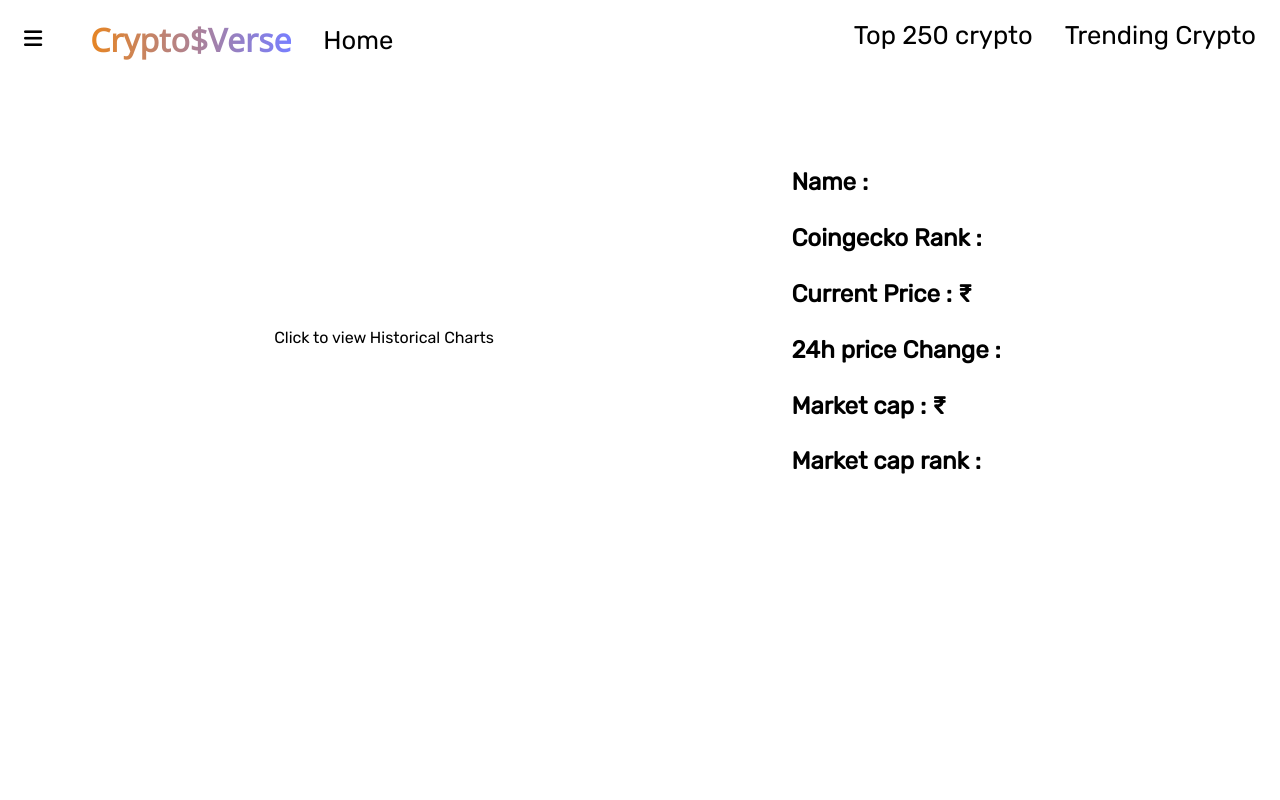
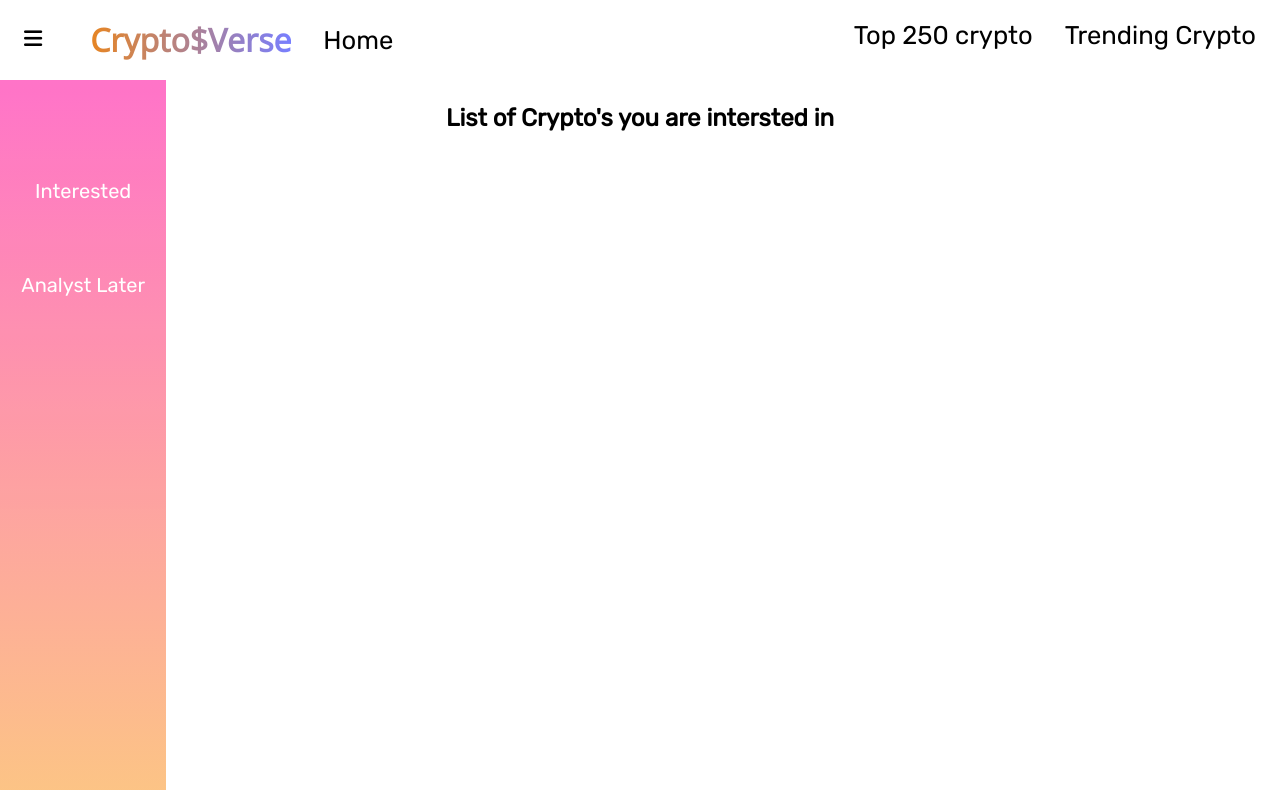
Before and after one commit to nidhish-srivastava/CryptoVerse, a React (Vite) app: page /interested in a window 1280 px wide. Both pictures are taken after a click on the element 33 px from the left and 40 px from the top of the page. Built offline with nearby package versions, Linux system fonts and the light colour scheme; no server answers.

Commit message:
Created logic for interested component

```diff
--- a/src/App.tsx
+++ b/src/App.tsx
@@ -10,16 +10,22 @@ import Header from './components/Header'
 import HistoricalChart from './components/HistoricalChart'
 import {useState} from 'react'
 import Home from './components/Home'
+import Interested from './components/Interested'
+import AnalyseLater from './components/AnalyseLater'
+import { apiDataType } from './components/MainPage'
 
 function App() {
   const [toggleState,setToggleState]=  useState(false)
+  const [interestedCrypto,setInterestedCrypto] = useState<apiDataType[]>([])
 
   return (
     <BrowserRouter>
-    <Header setToggleState = {setToggleState} />
+    <Header setToggleState = {setToggleState} toggleState = {toggleState} />
     <Routes>
-      <Route path='/' element = {<Home toggleState = {toggleState} />} />
-      <Route path='/top-250' element = {<MainPage/>} />
+      <Route path='/interested' element = {<Interested interestedCrypto = {interestedCrypto} />} />
+      <Route path='/analyse-later' element = {<AnalyseLater/>} />
+      <Route path='/' element = {<Home/>} />
+      <Route path='/top-250' element = {<MainPage setInterestedCrypto = {setInterestedCrypto} />} />
       <Route path='/trending-crypto' element = {<Trending/>} />
       <Route path='/:id' element = {<GetSingleCoin/>} />
       <Route path='/:id/historical-chart' element = {<HistoricalChart/>} />
--- /dev/null
+++ b/src/components/AnalyseLater.tsx
@@ -0,0 +1,8 @@
+
+function AnalyseLater() {
+  return (
+    <div>AnalyseLater</div>
+  )
+}
+
+export default AnalyseLater
--- a/src/components/Header.tsx
+++ b/src/components/Header.tsx
@@ -1,14 +1,17 @@
 import React from 'react'
 import { Link } from 'react-router-dom'
+import Sidebar from './Sidebar'
 
 type HeaderPropTypes = {
   setToggleState : React.Dispatch<React.SetStateAction<boolean>>
+  toggleState : boolean
 }
 
-function Header({setToggleState} : HeaderPropTypes) {
+function Header({setToggleState,toggleState} : HeaderPropTypes) {
   return (
     <React.Fragment>
         <header className='navBar'>
+          {toggleState && <Sidebar/>}
           <div className="left-side">
             <span className="hamburger" onClick={()=>setToggleState(e=>!e)} >
             <i className="fa-solid fa-bars"></i>
--- a/src/components/Home.tsx
+++ b/src/components/Home.tsx
@@ -1,14 +1,10 @@
 import a from '../assets/1_wNsTGHUyuKHpqY9DrZDFYQ.webp'
-import Sidebar from './Sidebar'
 
-type HomePropTypes = {
-  toggleState : boolean
-}
 
-function Home({toggleState} : HomePropTypes) {
+function Home() {
   return (
-    <div className="page-container" style={toggleState ? {padding : "0 2rem 0 0"} : {padding : "2rem"}}>
-      {toggleState && <Sidebar/>}
+    <div className="page-container">
+    {/* <div className="page-container" style={toggleState ? {padding : "0 2rem 0 0"} : {padding : "2rem"}}> */}
         <div className="page-description">
         <h1 className="home-page-heading">CryptoVerse: Unleash the Power of Crypto Insights!</h1>
         <p>
--- /dev/null
+++ b/src/components/Interested.tsx
@@ -0,0 +1,33 @@
+import { Link } from "react-router-dom"
+import { apiDataType } from "./MainPage"
+
+type InterestedPropTypes = {
+  interestedCrypto : apiDataType[]
+}
+
+
+function Interested({interestedCrypto} :InterestedPropTypes ) {
+  return (
+    <div>
+      <h2 style={{textAlign : "center"}}>List of Crypto's you are intersted in</h2>
+      {interestedCrypto.map(e=>{
+        return(
+          <Link to={`/${e.id}`}>
+         <div className="card">
+         <img src={e.image} alt="" width="100px" />
+        <div className="details">
+          <h2>{e.name}</h2>
+          <h3>Current Price:₹{e.current_price}</h3>
+        </div>
+        </div>
+          </Link>
+
+        )
+      }
+
+      )
+}
+</div>
+  )
+}
+export default Interested
--- a/src/components/MainPage.tsx
+++ b/src/components/MainPage.tsx
@@ -1,47 +1,54 @@
-import React, { useState , useEffect } from 'react'
-import { Link, useNavigate } from 'react-router-dom'
-import axios from 'axios'
-import Modal from './Modal'
+import React, { useState, useEffect } from "react";
+import { Link, useNavigate } from "react-router-dom";
+import axios from "axios";
+import Modal from "./Modal";
 
 export type apiDataType = {
-  image : string
-  name : string
-  id : string
-  current_price : number
-  price_change_24h : string
-  market_cap_rank : number
-  hover ?: boolean
-}
+  image: string;
+  name: string;
+  id: string;
+  current_price: number;
+  price_change_24h: string;
+  market_cap_rank: number;
+  hover?: boolean;
+};
 
-function MainPage() {
-  const [searchInput,setSearchInput] = useState("")
-  const [apiData,setApiData] = useState<apiDataType[]>([])
+type MainPagePropTypes = {
+  setInterestedCrypto: React.Dispatch<React.SetStateAction<apiDataType[]>>;
+};
+
+function MainPage({ setInterestedCrypto }: MainPagePropTypes) {
+  const [searchInput, setSearchInput] = useState("");
+  const [apiData, setApiData] = useState<apiDataType[]>([]);
   const [pageNumber, setPageNumber] = useState(1);
-  const [filteredResults,setFilteredResults]=  useState<apiDataType[]>([])
-  const [showModal,setShowModal] = useState(false)
+  const [filteredResults, setFilteredResults] = useState<apiDataType[]>([]);
+  const [showModal, setShowModal] = useState(false);
 
-  const navigate = useNavigate()
+  const navigate = useNavigate();
 
-  const getData = async()=>{
+  const getData = async () => {
     const response = await axios.get(
       `https://api.coingecko.com/api/v3/coins/markets?vs_currency=inr&per_page=50&page=${pageNumber}`
-    )
+    );
     console.log(response.data);
-    setApiData(response.data)
-  }
+    setApiData(response.data);
+  };
 
-  useEffect(()=>{
-     getData()
-  },[pageNumber])
+  useEffect(() => {
+    getData();
+  }, [pageNumber]);
 
-  const searchItems = (input : string) =>{
-      setSearchInput(input)
-      const final = apiData.filter(item=>(
-        Object.values(item).join().toLowerCase().includes(searchInput.toLowerCase())
-      ))
+  const searchItems = (input: string) => {
+    setSearchInput(input);
+    const final = apiData.filter((item) =>
+      Object.values(item)
+        .join()
+        .toLowerCase()
+        .includes(searchInput.toLowerCase())
+    );
     console.log(final);
-      setFilteredResults(final)
-  }
+    setFilteredResults(final);
+  };
 
   //* Total pages button feature
   let pagNumberArray = [];
@@ -49,44 +56,49 @@ function MainPage() {
     pagNumberArray.push(i);
   }
 
-   const onMouseEnter = (index : number) =>{
+  const onMouseEnter = (index: number) => {
     setApiData(
-       apiData.map((e)=>{
-         if(e.market_cap_rank===index+1) {
-          if(!e.hover) e.hover=true
-          else e.hover =false
+      apiData.map((e) => {
+        if (e.market_cap_rank === index + 1) {
+          if (!e.hover) e.hover = true;
+          else e.hover = false;
           // console.log(e);
         }
-        return e
+        return e;
       })
-       )
-   }
-   const onMouseLeaver = (index : number) =>{
+    );
+  };
+  const onMouseLeaver = (index: number) => {
     setApiData(
-       apiData.map((e)=>{
-         if(e.market_cap_rank===index+1) {
-          if(e.hover) e.hover=false
-          else e.hover = true
+      apiData.map((e) => {
+        if (e.market_cap_rank === index + 1) {
+          if (e.hover) e.hover = false;
+          else e.hover = true;
           // console.log(e);
         }
-        return e
+        return e;
       })
-       )
+    );
+  };
+  const clickOnCardHandler = (id: string) => {
+    navigate(`/${id}`);
+  };
+  const clickedOnSpan = (e: React.MouseEvent<HTMLDivElement, MouseEvent>) => {
+    e.stopPropagation();
+    setShowModal((e) => !e);
+  };
+
+  const favHandler = (currEle : apiDataType) => {
+    setInterestedCrypto(e=>[...e,currEle])
+    // navigate('/interested')
   }
 
-   const clickOnCardHandler = (id : string) =>{
-    navigate(`/${id}`)
-   }
-   const clickedOnSpan = (e : React.MouseEvent<HTMLDivElement, MouseEvent>)=>{
-    e.stopPropagation()
-    setShowModal(e=>!e)
-   }
   return (
     <React.Fragment>
       <div className="searchBarContainer">
         <h2>List of top 250 CryptoCurrencies</h2>
         <input
-        autoFocus = {true}
+          autoFocus={true}
           type="search"
           value={searchInput}
           onChange={(e) => searchItems(e.target.value)}
@@ -97,28 +109,28 @@ function MainPage() {
       <div className="mainContainer">
         {searchInput.length > 1
           ? filteredResults.map((currEle, index) => {
-              const {image, name, id, current_price} = currEle;
+              const { image, name, id, current_price } = currEle;
               return (
                 <Link to={`/${id}`} key={index}>
-                  <div  className="card">
+                  <div className="card">
                     <img src={image} alt="" width="100px" />
                     <div className="details">
                       <h2>{name}</h2>
                       <h3>Current Price:₹{current_price}</h3>
                     </div>
-                    {/* {hover && <span className='three-dots'>
-                    <i className="fa-solid fa-ellipsis-vertical"></i>
-                    </span>
-                    } */}
                   </div>
                 </Link>
               );
             })
           : apiData.map((currEle, index) => {
-              const { image, name, id, current_price,hover } = currEle;
+              const { image, name, id, current_price, hover } = currEle;
               return (
-                <div onClick = {()=>clickOnCardHandler(id)} key={index}>
-                  <div  className="card"  onMouseEnter={()=>onMouseEnter(index)} onMouseLeave={()=>onMouseLeaver(index)}>
+                <div onClick={() => clickOnCardHandler(id)} key={index}>
+                  <div
+                    className="card"
+                    onMouseEnter={() => onMouseEnter(index)}
+                    onMouseLeave={() => onMouseLeaver(index)}
+                  >
                     {/* <div  className="card"  onMouseEnter={()=>setIsHovered(true)} onMouseLeave={()=>setIsHovered(false)}> */}
                     {/* <h2>{index+1}</h2> */}
                     <img src={image} alt="" width="100px" />
@@ -126,17 +138,22 @@ function MainPage() {
                       <h2>{name}</h2>
                       <h3>Current Price:₹{current_price}</h3>
                     </div>
-                    {hover && <span className='three-dots' onClick={clickedOnSpan} >
+                    {hover && (
+                      <span className="three-dots" onClick={clickedOnSpan}>
                         <i className="fa-solid fa-ellipsis-vertical"></i>
-                    {showModal && <Modal/>}
+                        {showModal && (
+                          <div className="modal-container">
+                            <label onClick={()=>favHandler(currEle)}>Add to fav</label>
+                            <label>Add to Analyst Later</label>
+                          </div>
+                        )}
                       </span>
-                    }
+                    )}
                   </div>
                 </div>
               );
             })}
       </div>
-
 
       <div className="button-container">
         {pagNumberArray.map((e, index) => (
@@ -146,7 +163,7 @@ function MainPage() {
         ))}
       </div>
     </React.Fragment>
-  )
+  );
 }
 
-export default MainPage
+export default MainPage;
--- a/src/components/Sidebar.tsx
+++ b/src/components/Sidebar.tsx
@@ -3,8 +3,8 @@ import { Link } from "react-router-dom"
 function Sidebar() {
   return (
     <div className="side-bar">
-        <Link to={""}>Interested</Link>
-        <Link to={""}>Analyst Later</Link>
+        <Link to={"/interested"}>Interested</Link>
+        <Link to={"/analyse-later"}>Analyst Later</Link>
     </div>
   )
 }
--- a/src/index.css
+++ b/src/index.css
@@ -34,8 +34,10 @@ p{
   display: flex;
   justify-content: center;
   gap: 2rem;
+  padding: 2rem 0 0 2rem;
 }
 .image-wrapper{
+  padding: 1rem;
 }
 
 .image-wrapper img{
@@ -70,6 +72,12 @@ p{
 }
 
 .side-bar{
+  transition: 0.2s;
+  opacity: 0.9;
+  z-index: 4;
+  position: absolute;
+  left: 0;
+  top: 80px;
   display: flex;
   flex-direction: column;
   gap: 2rem;
```
Also changed, not shown: src/context/context.tsx (+20 -0 lines). Lines whose indentation alone changed are shown as unchanged.
